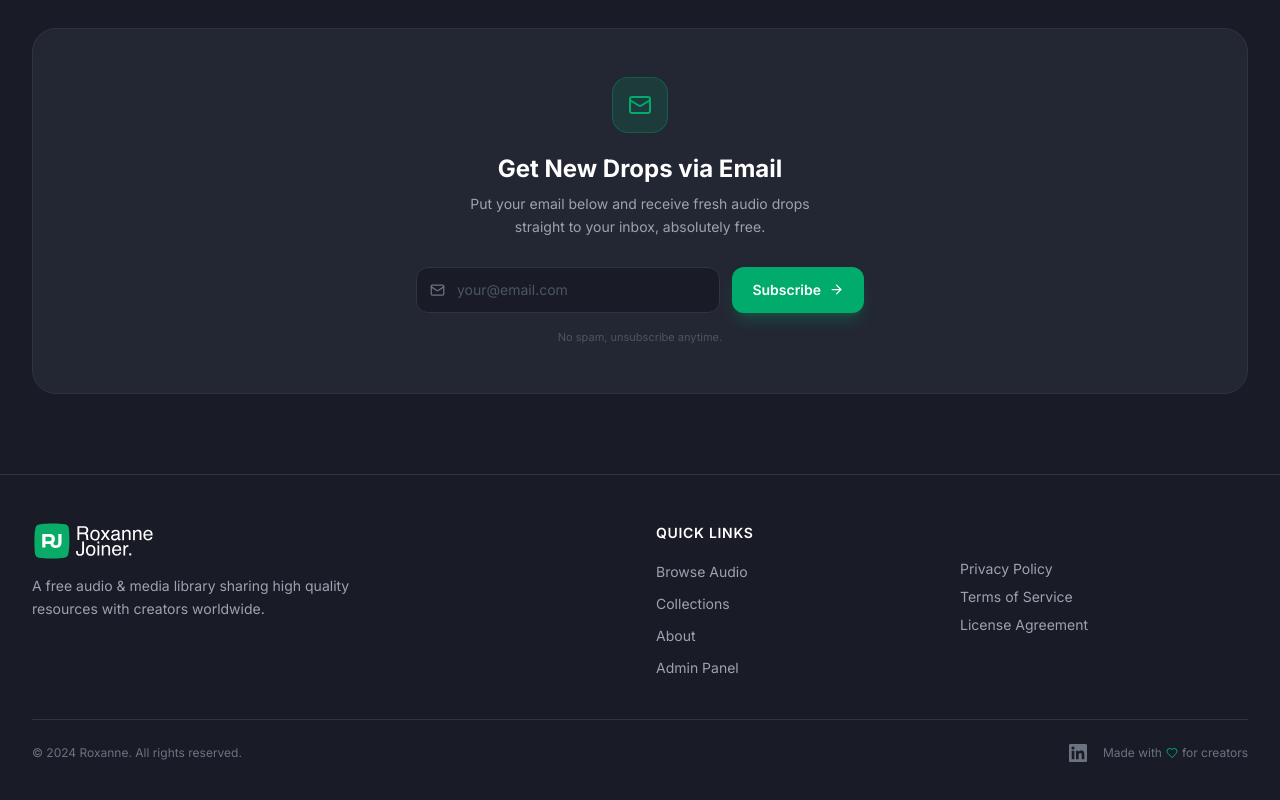
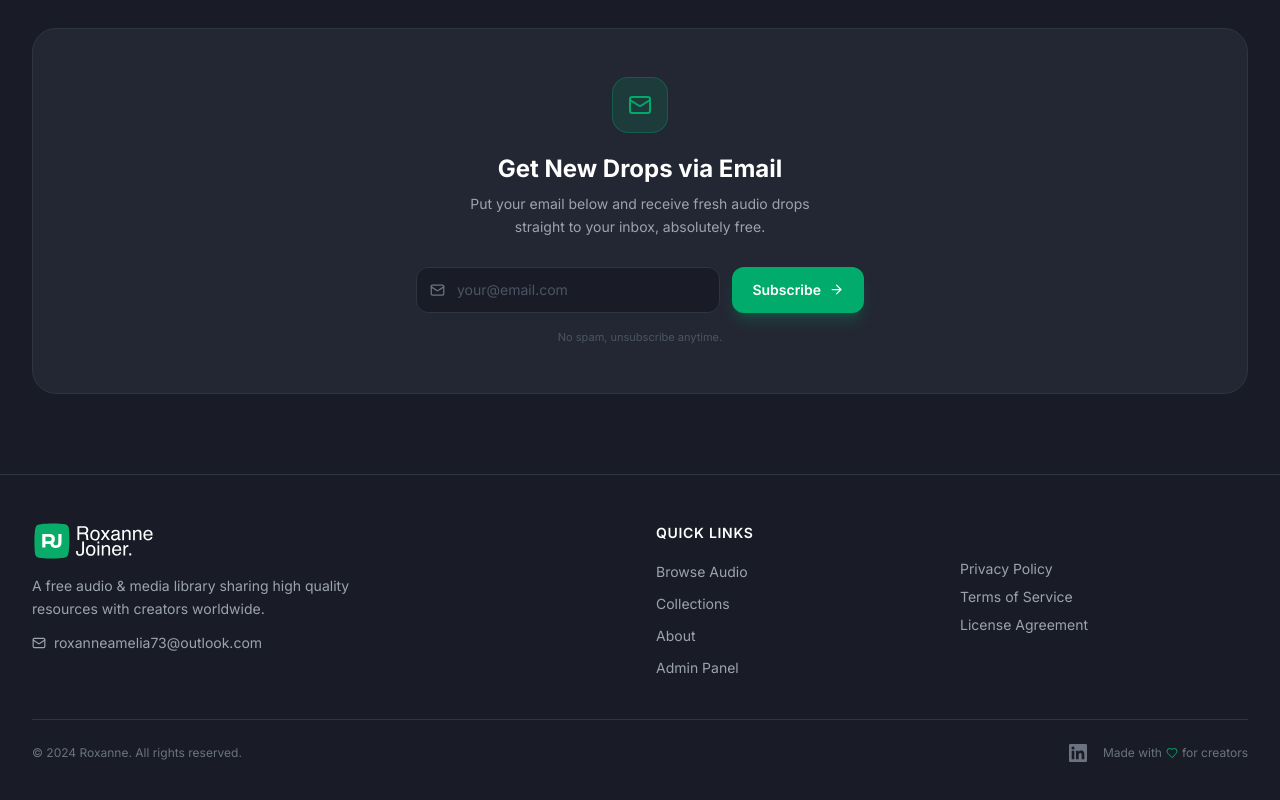
Before and after one commit to lhbeb/roxanne, a Next.js app: page / in a window 1280 px wide. Shown: the part 1889-2689 px from the top of the page. Built offline with nearby package versions, Linux system fonts and the light colour scheme; no server answers; the database is empty.

Commit message:
Add contact email to footer

```diff
--- a/components/Footer.tsx
+++ b/components/Footer.tsx
@@ -15,6 +15,15 @@ export default function Footer() {
                         <p className="text-sm text-gray-400 leading-relaxed max-w-xs">
                             A free audio &amp; media library sharing high quality resources with creators worldwide.
                         </p>
+                        <a
+                            href="mailto:roxanneamelia73@outlook.com"
+                            className="inline-flex items-center gap-2 mt-3 text-sm text-gray-400 hover:text-[#00ab6b] transition-colors"
+                        >
+                            <svg width="14" height="14" viewBox="0 0 24 24" fill="none" stroke="currentColor" strokeWidth="2" strokeLinecap="round" strokeLinejoin="round">
+                                <rect width="20" height="16" x="2" y="4" rx="2" /><path d="m22 7-8.97 5.7a1.94 1.94 0 0 1-2.06 0L2 7" />
+                            </svg>
+                            roxanneamelia73@outlook.com
+                        </a>
                     </div>
 
                     {/* Quick Links */}
```
